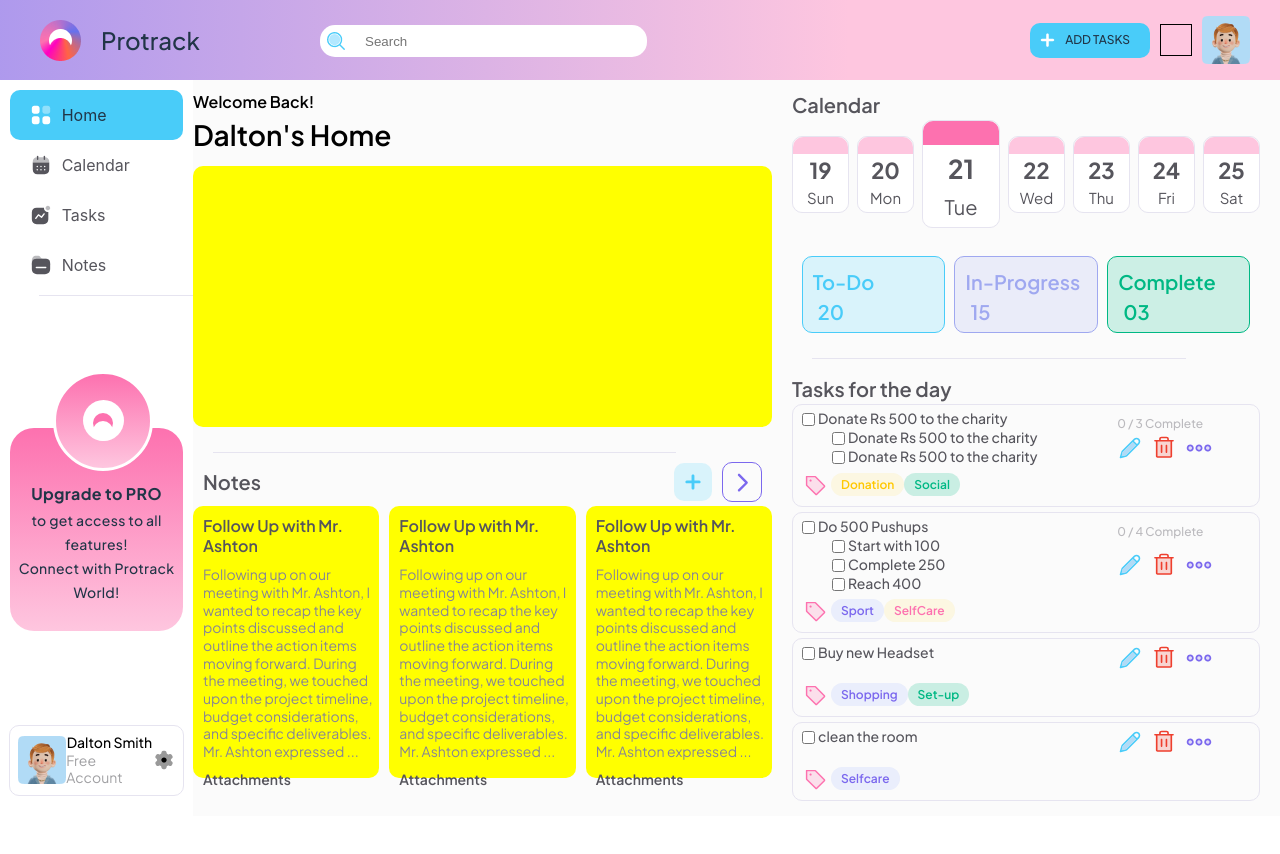
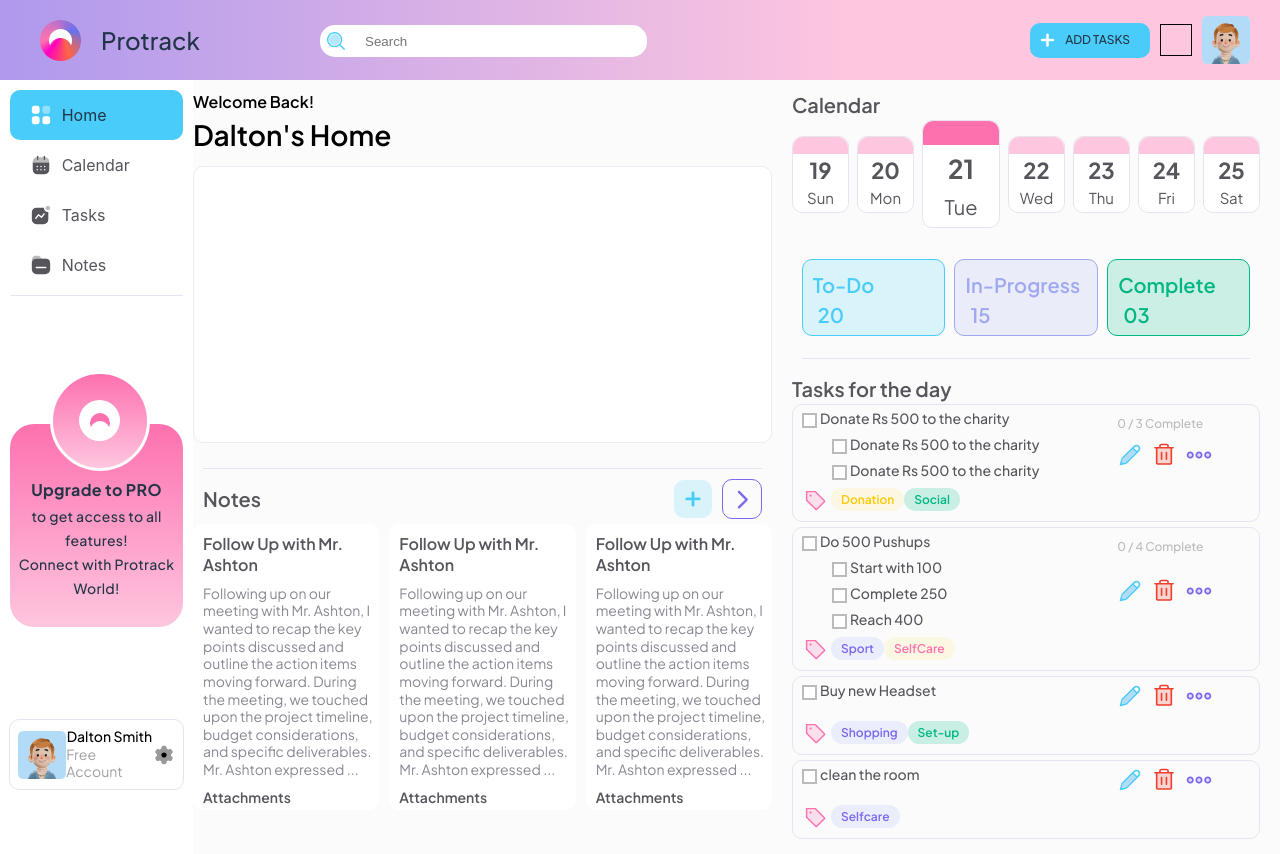
Before and after one commit to Niyaz2498/niyaz-cn, a React (Vite) app: page / in a window 1280 px wide. Before the commit the page ends 816 px from the top, so only its background shows below. Built offline with nearby package versions, Linux system fonts and the light colour scheme.

Commit message:
Style changes Partial

```diff
--- a/src/components/TaskContainer.jsx
+++ b/src/components/TaskContainer.jsx
@@ -16,10 +16,10 @@ const TaskContainer = ({details}) => {
       <div className="task-top">
         <div className="task-item-holder">
 
-            <TaskItem value={details["Task"]}></TaskItem>
+            <TaskItem value={details["Task"]} changeCompleteCount={setCompleteCount}></TaskItem>
             {
               details["SubTask"] && details["SubTask"].map((details) => {
-                return (<TaskItem cname="SubTask" value={details["Task"]}>
+                return (<TaskItem cname="SubTask" value={details["Task"]} changeCompleteCount={setCompleteCount}>
                 </TaskItem>)
               })
             }
--- a/src/components/TaskItem.jsx
+++ b/src/components/TaskItem.jsx
@@ -3,14 +3,18 @@ import React, { useState }  from 'react'
 const TaskItem = ({cname="", value}) => {
     const [completed, setCompleted] = useState(false)
     var classes = `taskItem ${cname}`
-    const handleChange = () => {
+    var TaskTextClass = completed ? "taskTextCompleted" : "taskText"
+    // var classesSelected = `taskItemSelected ${cname}`
+    const handleChange = (e) => {
         setCompleted(!completed);
+        // changeCompleteCount()
+        console.log(e)
       };
 
   return (
     <div className={classes}>
-        <input type="checkbox" checked={completed} onChange={handleChange}/>
-        <div>{value}</div>
+        <input className='taskCheck' type="checkbox" checked={completed} onChange={handleChange}/>
+        <div className={TaskTextClass}>{value}</div>
     </div>
   )
 }
--- a/src/styles/App.scss
+++ b/src/styles/App.scss
@@ -51,6 +51,7 @@ html, body {
   margin: 0;
   padding: 0;
   height: 100%;
+  background-color: white;
 }
 
 
@@ -81,18 +82,22 @@ html, body {
   flex-direction: column;
   padding-top: 10px;
   align-items: center;
+  // height: 100vh;
+  height: calc(100vh - 80px);
 }
 
 .separator {
   height: 0.95px;
-  width: 100%;
+  width: calc(100% - 20px);
   background-color: #E6E4F0;
-  margin: 0 20px;
+  // margin: 0 10px 0 10px;
+  margin-left: 10px;
 }
 .sep-holder {
   padding-top: 5px;
   padding-bottom: 5px;
-  width: 80%;
+  // width: calc(100% - 20px);
+  width: 100%;
 }
 .side-menu-list {
   // flex: 0 0 22%;
--- a/src/styles/HomeMain.scss
+++ b/src/styles/HomeMain.scss
@@ -25,7 +25,8 @@
 }
 
 .chartSection{
-    background-color: yellow;
+    background-color: white;
+    border: 1px solid #ECEBF3;
     height: 36%;
     margin-top: 10px;
     margin-bottom: 20px;
@@ -64,7 +65,7 @@
     flex: 1;
     height: 100%;
     // height: 370px;
-    background-color: yellow;
+    background-color: white;
     border-radius: 10px;
     display: flex;
     flex-direction: column;
@@ -89,6 +90,7 @@
     color: $NotesText;
     padding-left: 10px;
     padding-top: 10px;
+    padding-right: 5px;
 }
 .attachmentHeading {
     font-family: Plus Jakarta Sans;
--- a/src/styles/HomeSide.scss
+++ b/src/styles/HomeSide.scss
@@ -110,9 +110,9 @@
     color: $text-heading;
 }
 
-.taskItem input[type="checkbox"] {
-    accent-color: white;
-}
+// .taskItem input[type="checkbox"] {
+//     accent-color: white;
+// }
 .task-tag-holder {
     // height: 35px;
     display: flex;
@@ -124,6 +124,7 @@
 }
 .SubTask {
     margin-left: 30px;
+    margin-top: 5px;
 }
 .task-action-btn-holder {
     display: flex;
@@ -241,8 +242,30 @@
 }
 .calendarIconsHolder {
     display: flex;
+    width: 100%;
+    // background-color: green;
     flex-direction: row;
     gap: 8px;
-    justify-content: center;
+    justify-content: space-evenly;
     align-items: center;
 }
+.taskCheck {
+    background-color: white;
+    appearance: none;
+    border: 2px solid #BBBBBE;
+    width: 15px;
+    height: 15px;
+}
+.taskCheck:checked{
+    appearance: revert;
+    accent-color: $todo-color;
+    color: white
+}
+.taskCheck:checked::after {
+    content: "";
+    color: white
+}
+.taskTextCompleted{
+    color: $todo-color;
+    text-decoration: line-through;
+}
--- a/src/styles/Sidebar.scss
+++ b/src/styles/Sidebar.scss
@@ -11,7 +11,8 @@
     justify-content: center;
     border-radius: 24px;
     padding-top: 25px;
-    margin-top: -25%;
+    // margin-top: -25%;
+    margin-top: calc(-47px);
 
 }
 .upgradetextHolder span:not(:first-child) {
@@ -41,7 +42,7 @@
     display: flex;
     align-items: center;
     justify-content: center;
-    margin-left: 25%;
+    margin-left: calc(50% - 47px);
 }
 .innercircle1 {
     width: 41px;
```
